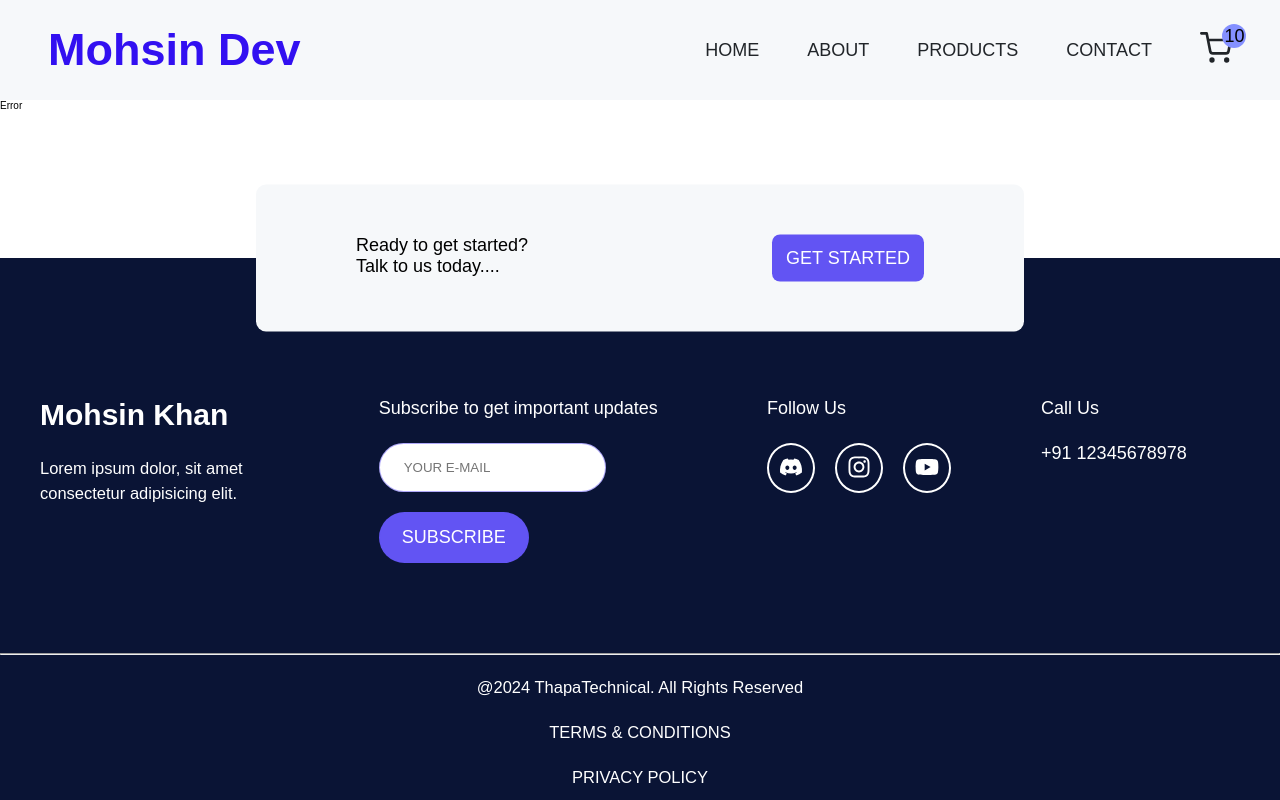
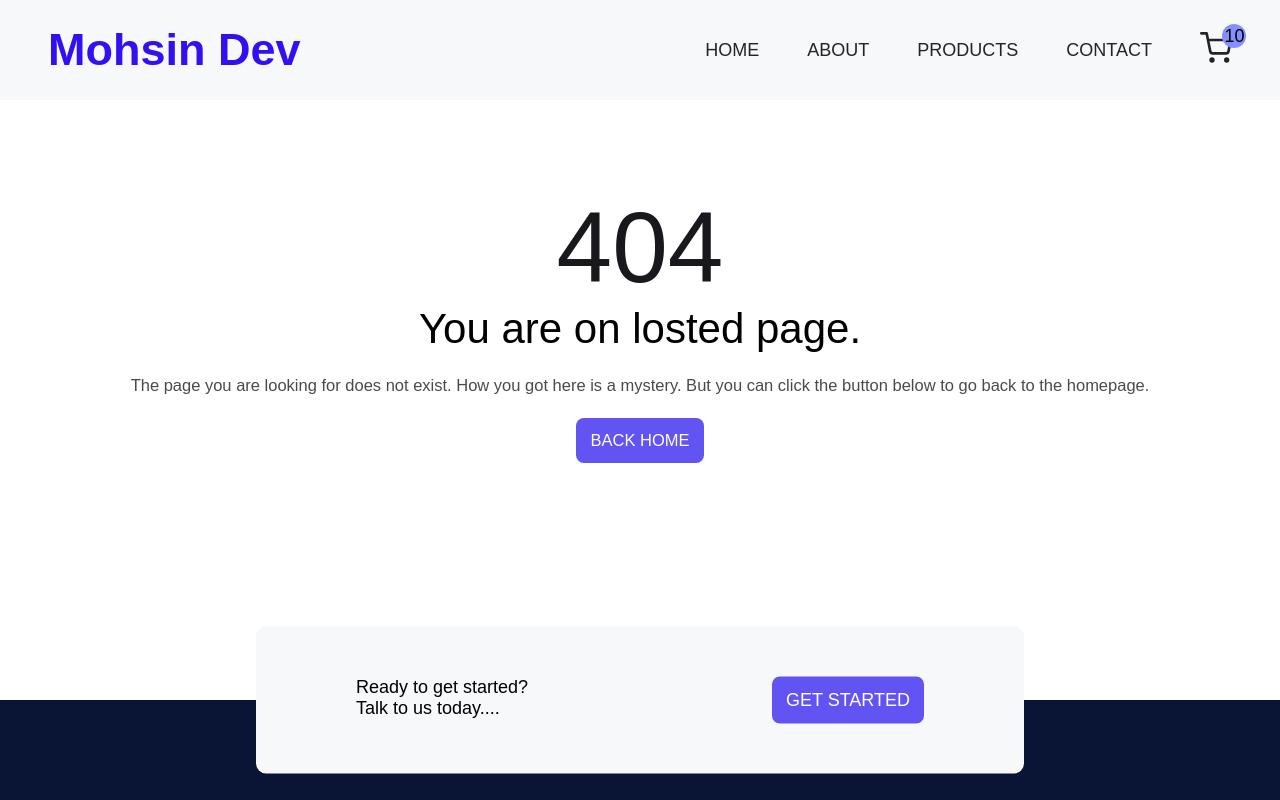
Before and after one commit to mohsinkhan60/E-commerce, a React (Vite) app: page /cart in a window 1280 px wide. Shown: the top 800 px of the page. Built offline with nearby package versions, Linux system fonts and the light colour scheme.

Commit message:
add Error section

```diff
--- a/src/About.jsx
+++ b/src/About.jsx
@@ -1,11 +1,17 @@
-import HeroSection from "./HeroSection"
+import { useContext } from "react";
+import HeroSection from "./HeroSection";
+import { AppContext } from "./Context/ProductContext";
 
 export const About = () => {
+  const myName = useContext(AppContext);
   const data = {
-    name : ".... Mohsin   Khan .... ( E-commerce )"
-  }
+    name: ".... Mohsin   Khan .... E-commerce",
+  };
   return (
-    <div><HeroSection mydata={data}/></div>
-  )
-}
-export default About
+    <>
+      {myName}
+      <HeroSection mydata={data} />
+    </>
+  );
+};
+export default About;
--- /dev/null
+++ b/src/Context/ProductContext.jsx
@@ -0,0 +1,10 @@
+/* eslint-disable react/prop-types */
+import { createContext } from "react";
+
+const AppContext = createContext();
+
+const AppProvider = ({ children }) => {
+  return <AppContext.Provider value="Mohsin">{children}</AppContext.Provider>;
+}
+
+export { AppContext, AppProvider };
--- a/src/Error.jsx
+++ b/src/Error.jsx
@@ -1,6 +1,47 @@
-export const Error = () => {
+import { NavLink } from "react-router-dom";
+import styled from "styled-components";
+import { Button } from "./Button";
+
+
+const ErrorPage = () => {
   return (
-    <div>Error</div>
-  )
-}
-export default Error
+    <Wrapper>
+      <div className="container">
+        <div>
+          <h2>404</h2>
+          <h3>You are on losted page.</h3>
+          <p>
+            The page you are looking for does not exist. How you got here is a
+            mystery. But you can click the button below to go back to the
+            homepage.
+          </p>
+
+          <NavLink to="/">
+            <Button className="error-btn">Back Home</Button>
+          </NavLink>
+        </div>
+      </div>
+    </Wrapper>
+  );
+};
+
+const Wrapper = styled.section`
+  .container {
+    padding: 9rem 0;
+    text-align: center;
+
+    h2 {
+      font-size: 10rem;
+    }
+
+    h3 {
+      font-size: 4.2rem;
+    }
+
+    p {
+      margin: 2rem 0;
+    }
+  }
+`;
+
+export default ErrorPage;
--- a/src/main.jsx
+++ b/src/main.jsx
@@ -2,9 +2,12 @@
 import ReactDOM from 'react-dom/client'
 import { App } from './App.jsx'
 import './index.css'
+import { AppProvider } from './Context/ProductContext.jsx'
 
 ReactDOM.createRoot(document.getElementById('root')).render(
   <React.StrictMode>
+    <AppProvider>
     <App />
+    </AppProvider>
   </React.StrictMode>,
 )
```
Also changed, not shown: src/Button.js (line endings or trailing spaces), src/index.css (line endings or trailing spaces).
